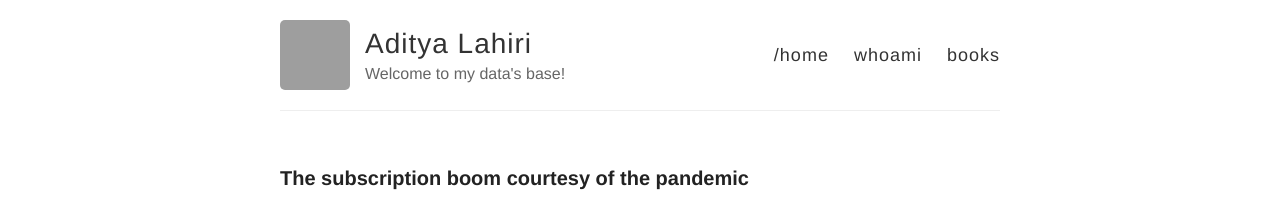
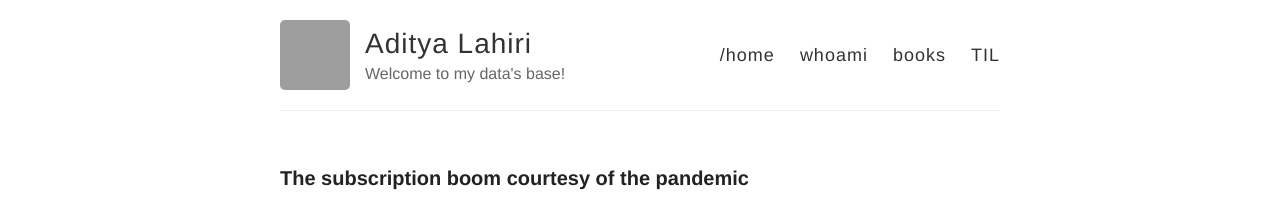
Before and after one commit to adityalahiri/adityalahiri.github.io, a Jekyll site: the page built from index.html, in a window 1280 px wide. Shown: the top 208 px of the page. Built offline with Jekyll 4.4.1, drawn with Linux system fonts in a browser that asks for light colours; grey boxes are pictures that could not be loaded.

Commit message:
Update default.html to add TIL tab

```diff
--- a/_layouts/default.html
+++ b/_layouts/default.html
@@ -30,6 +30,7 @@
             <a href="{{ site.baseurl }}/">/home</a>
             <a href="{{ site.baseurl }}/about">whoami</a>
             <a href="{{ site.baseurl }}/reading_list">books</a>
+            <a href="{{ site.baseurl }}/TIL">TIL</a>
           </nav>
         </header>
       </div>
```
